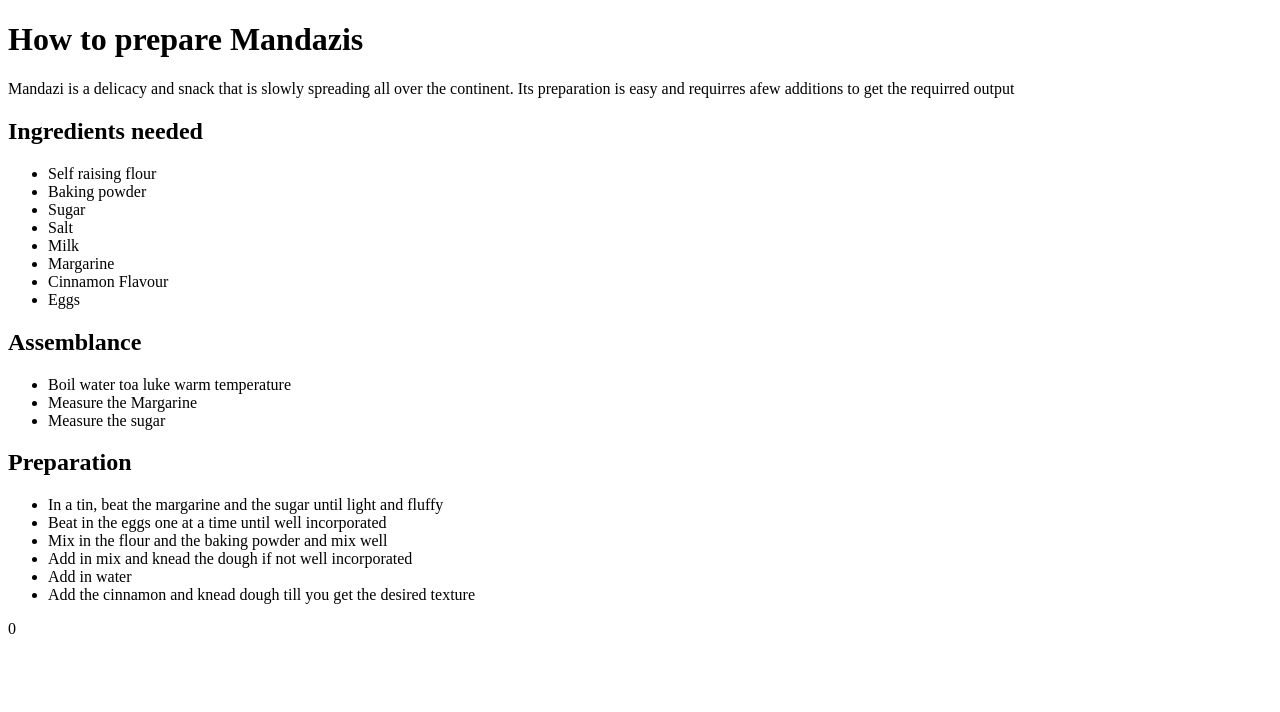
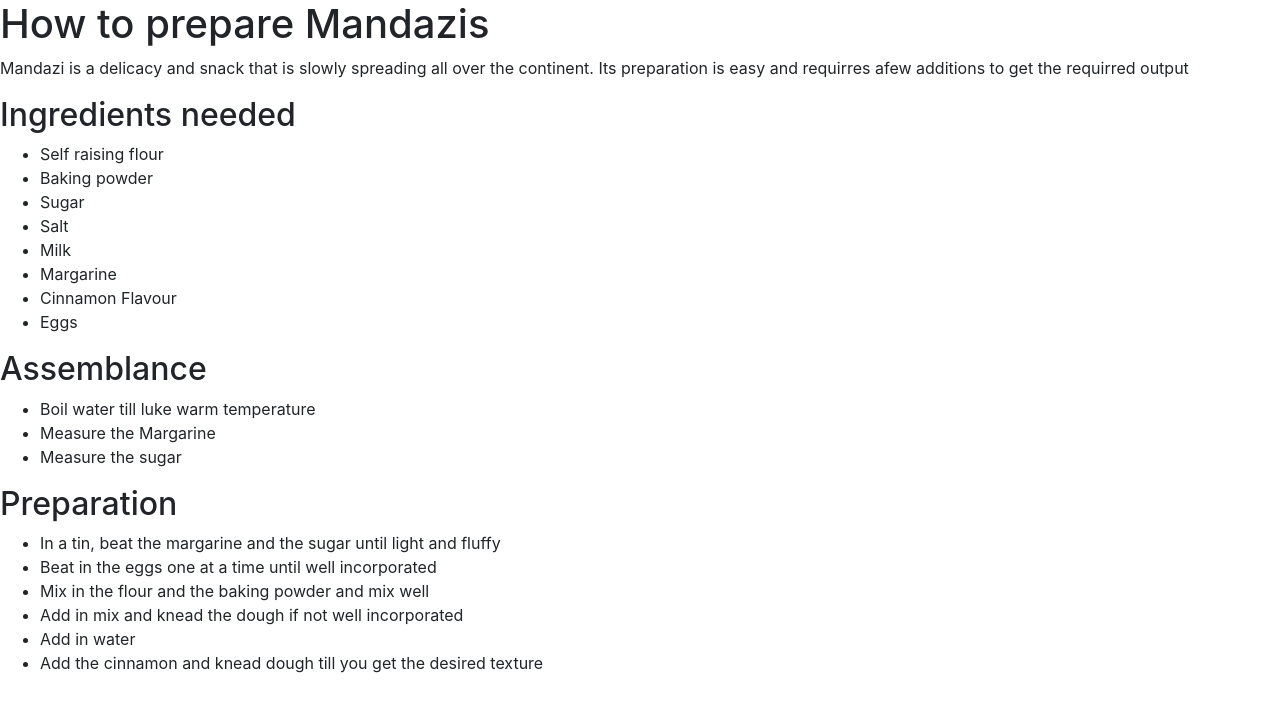
Before and after one commit to Blankphrase/Blog, a plain HTML site: page index.html in a window 1280 px wide. Drawn offline with Linux system fonts and the light colour scheme.

Commit message:
this commit makes changes to the html file

```diff
--- a/index.html
+++ b/index.html
@@ -3,6 +3,7 @@
   <head>
     <meta charset="utf-8">
     <title>Mandazi Recipe</title>
+    <link rel="stylesheet" href="css/bootstrap.css">
   </head>
   <body>
     <h1>How to prepare Mandazis</h1>
@@ -21,7 +22,7 @@
     </ul>
     <h2>Assemblance</h2>
     <ul>
-      <li>Boil water toa luke warm temperature</li>
+      <li>Boil water till luke warm temperature</li>
       <li>Measure the Margarine</li>
       <li>Measure the sugar</li>
     </ul>
@@ -35,4 +36,4 @@
       <li>Add the cinnamon and knead dough till you get the desired texture</li>
     </ul>
   </body>
-</html>0
+</html>
```
